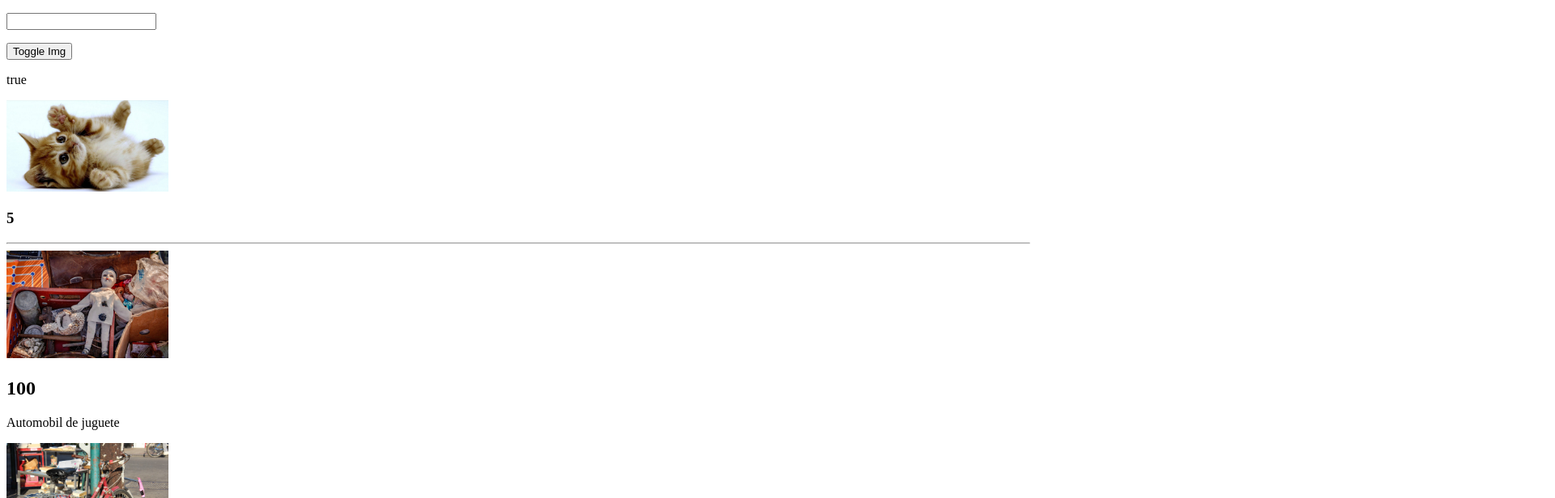
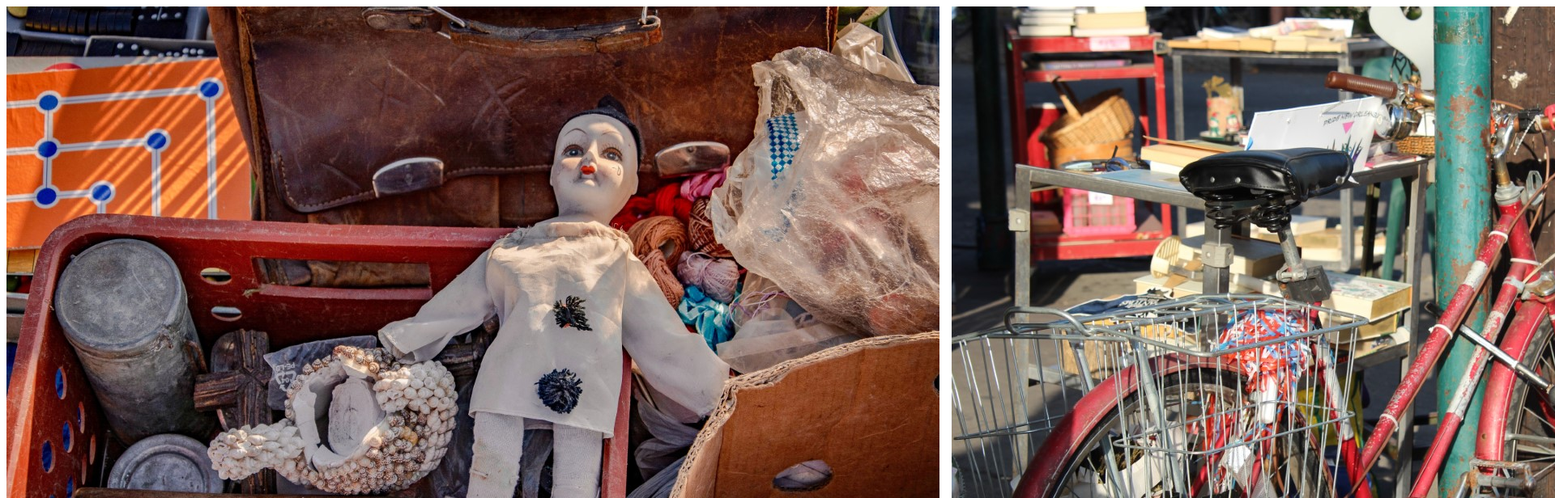
Before and after one commit to anna-tama/componentes-servicios-angular-12, an Angular app in the folder my-store/: page / in a window 1280 px wide. Shown: the top 616 px of the page at 81% size, 1920 px wide, since content can reach past the window. Built offline with nearby package versions, Linux system fonts and the light colour scheme.

Commit message:
init: lista de productos

```diff
--- a/my-store/src/app/app.component.html
+++ b/my-store/src/app/app.component.html
@@ -1,7 +1,8 @@
-<p><input type="text" [(ngModel)]="imgParent"></p>
+
+<app-products></app-products>
+
+<!-- <p><input type="text" [(ngModel)]="imgParent"></p>
 <button (click)="toggleImg()">Toggle Img</button>
 <p>{{showImg}}</p>
 <app-img *ngIf="showImg"(loaded)="onLoaded($event)" [img]="imgParent"></app-img>
-<hr>
-
-<app-product [product]="product" *ngFor="let product of products"></app-product>
+<hr> -->
--- a/my-store/src/app/app.component.ts
+++ b/my-store/src/app/app.component.ts
@@ -11,26 +11,7 @@
   // imgParent = 'https://www.w3schools.com/howto/img_avatar.png';
   imgParent= '';
   showImg= true;
-  products: Product[] = [
-    {
-      id: '1',
-      name: 'Automobil de juguete',
-      price: 100,
-      image: './assets/images/toy.jpg'
-  },
-  {
-      id: '2',
-      name: 'Bicicleta casi nueva',
-      price: 180,
-      image: './assets/images/bike.jpg'
-  },
-  {
-      id: '3',
-      name: 'Colección de albumes',
-      price: 120,
-      image: './assets/images/album.jpg'
-  }
-  ]
+
 
   onLoaded(img: string){
     console.log('log padre',img);
--- a/my-store/src/app/app.module.ts
+++ b/my-store/src/app/app.module.ts
@@ -6,12 +6,14 @@
 import { AppComponent } from './app.component';
 import { ImgComponent } from './components/img/img.component';
 import { ProductComponent } from './components/product/product.component';
+import { ProductsComponent } from './components/products/products.component';
 
 @NgModule({
   declarations: [
     AppComponent,
     ImgComponent,
-    ProductComponent
+    ProductComponent,
+    ProductsComponent
   ],
   imports: [
     BrowserModule,
--- a/my-store/src/app/components/img/img.component.html
+++ b/my-store/src/app/components/img/img.component.html
@@ -1,5 +1,5 @@
-<img width="200" (load)="imgLoaded()" (error)="imgError()" [src]="img" *ngIf="img; else elseImg">
-<h3>{{counter}}</h3>
+<img  (load)="imgLoaded()" (error)="imgError()" [src]="img" *ngIf="img; else elseImg">
+<!-- <h3>{{counter}}</h3> -->
 <ng-template #elseImg>
-  <img  width="200" [src]="imageDefault" alt="" >
+  <img [src]="imageDefault" alt="" >
 </ng-template>
--- a/my-store/src/app/components/img/img.component.ts
+++ b/my-store/src/app/components/img/img.component.ts
@@ -21,8 +21,8 @@
 
   @Output() loaded = new EventEmitter<string>(); //comunica del hijo al padre
   imageDefault  = '../../../assets/images/default.png';
-  counter = 0;
-  counterFn: number | undefined;
+  // counter = 0;
+  // counterFn: number | undefined;
 
   constructor() {
     //before render
@@ -41,10 +41,10 @@
     //before render
     //async fetch, llamadas a las apis -
     // console.log('ngOnInit', 'imgValue =>', this.img);
-   this.counterFn= window.setInterval(()=>{ //cuando creo el set interval
-      this.counter += 1;
-      console.log('run counter')
-    },1000)
+  //  this.counterFn= window.setInterval(()=>{ //cuando creo el set interval
+  //     this.counter += 1;
+  //     console.log('run counter')
+  //   },1000)
   }
   ngAfterViewInit(){
     //after render
@@ -56,7 +56,7 @@
     //delete
     // console.log('ngOnDestroy', 'imgValue =>', this.img)
     //limpio el evento para que no quede ejecutando en 2do plano
-    window.clearInterval(this.counterFn);
+    // window.clearInterval(this.counterFn);
   }
 
 
--- a/my-store/src/app/components/product/product.component.html
+++ b/my-store/src/app/components/product/product.component.html
@@ -1,3 +1,3 @@
-<img width="200" [src]="product.image">
+<app-img [img]="product.image"></app-img> <!-- @Input('img') por lo tanto [img] -->
 <h2>{{product.price}}</h2>
 <p>{{product.name}}</p>
--- /dev/null
+++ b/my-store/src/app/components/products/products.component.html
@@ -0,0 +1,3 @@
+<div class="products--grid">
+  <app-product [product]="product" *ngFor="let product of products"></app-product>
+</div>
--- /dev/null
+++ b/my-store/src/app/components/products/products.component.scss
@@ -0,0 +1,23 @@
+//mobile first
+.products--grid {
+ display: flex;
+ flex-direction: column;
+}
+
+//tablets
+@media screen and (min-width: 40em) and (max-width:63.9em){
+  .products--grid {
+    display: grid;
+    grid-template-columns: repeat(4, 1fr);
+    grid-gap: 15px;
+   }
+}
+
+//Desktop
+@media screen and (min-width: 64em) {
+  .products--grid {
+    display: grid;
+    grid-template-columns: repeat(5, 1fr);
+    grid-gap: 15px;
+   }
+}
--- /dev/null
+++ b/my-store/src/app/components/products/products.component.ts
@@ -0,0 +1,37 @@
+import { Component, OnInit } from '@angular/core';
+import {Product} from  '../../models/product.model'
+
+@Component({
+  selector: 'app-products',
+  templateUrl: './products.component.html',
+  styleUrls: ['./products.component.scss']
+})
+export class ProductsComponent implements OnInit {
+
+  constructor() { }
+
+  ngOnInit(): void {
+  }
+
+  products: Product[] = [
+    {
+      id: '1',
+      name: 'Automobil de juguete',
+      price: 100,
+      image: './assets/images/toy.jpg'
+  },
+  {
+      id: '2',
+      name: 'Bicicleta casi nueva',
+      price: 180,
+      image: './assets/images/bike.jpg'
+  },
+  {
+      id: '3',
+      name: 'Colección de albumes',
+      price: 120,
+      image: './assets/images/album.jpg'
+  }
+  ]
+
+}
```
Also changed, not shown: 1 other file (tests, documents, lock files or other folders).
